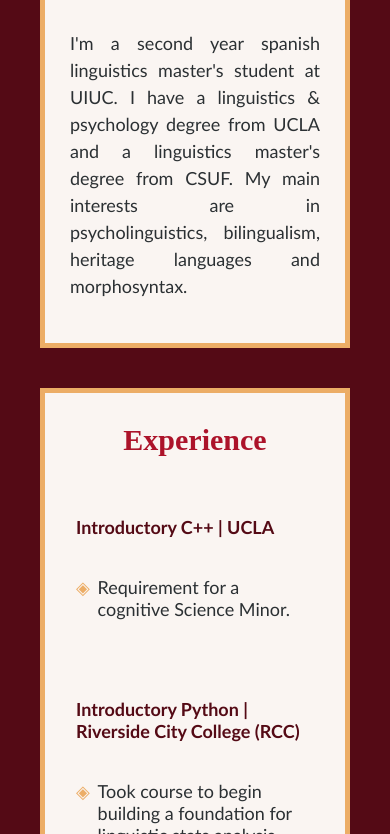
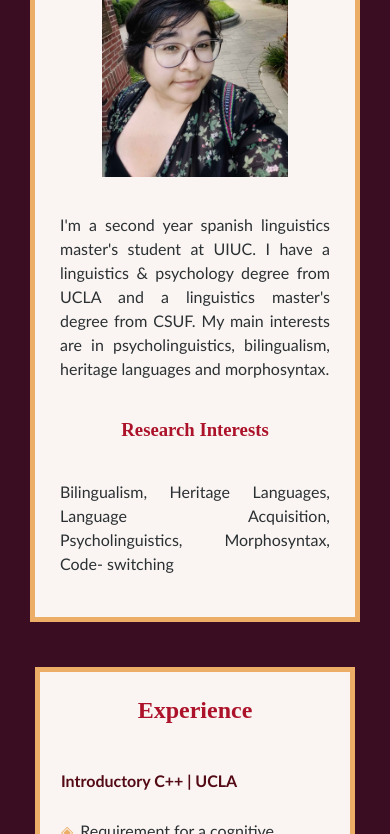
Before and after one commit to bgarciaort/brenda-garcia-ortega-luna, a plain HTML site: page index.html in a window 390 px wide. Shown: the part 463-1297 px from the top of the page. Drawn offline with Linux system fonts and the light colour scheme.

Commit message:
responsiveness added

```diff
--- a/css/index.css
+++ b/css/index.css
@@ -11,7 +11,7 @@ body {
     color:rgb(84, 10, 21);
     text-align: center;
     padding: 5px 0;
-    font-size: 30px;
+    font-size: 25px;
     border-bottom: 5px solid rgb(236, 173, 102);
   }
 
@@ -26,7 +26,7 @@ body {
 
   .navbar a {
   color: rgb(236, 173, 102);
-  padding: 15px 15px;
+  padding: 10px 10px;
   text-align: center;
   text-decoration: none;
   }
@@ -36,18 +36,37 @@ body {
   color: rgb(250, 245, 242);
   }
 
+/*title colors & box spaces */
 div {
-  background-color: rgb(250, 245, 242);
   color:rgb(172, 19, 42);
   padding: 5px;
-  margin: 10px;
+  margin: 5px;
   }
 
+/* column container */
+.column {
+  background-color: rgb(84, 10, 21);
+  display: flex;
+
+}
+
+/* sidebar column */
 .about {
+  flex: 30%;
+  margin: 20px;
   text-align: center;
-  margin:40px;
+  background-color: rgb(250, 245, 242);
   border: 5px solid rgb(236, 173, 102);
+  padding: 5px;
 }
+
+/* sidebar image */
+img {
+  width: 60%;
+  display: block;
+  margin: auto;
+}
+
  .about p {
   font-family: Gill Sans, sans-serif;
   font-size: 18px;
@@ -57,10 +76,17 @@ div {
   padding: 20px;
     }
 
-.experience {
+.main-column {
+  flex-wrap: wrap;
+  margin: auto;
+}
+.experience, .skills, .projects {
   text-align: center;
-  margin:40px;
+  margin: 20px;
+  background-color: rgb(250, 245, 242);
   border: 5px solid rgb(236, 173, 102);
+  flex: 70%;
+  padding: 5px;
 }
 
 .exp-container {
@@ -95,17 +121,6 @@ div {
 	  left: 0;
     color: rgb(236, 173, 102);
   }
-
-  .skills {
-  text-align: center;
-  margin:40px;
-  border: 5px solid rgb(236, 173, 102);
-}
-.projects {
-  text-align: center;
-  margin:40px;
-  border: 5px solid rgb(236, 173, 102);
-}
 
  ul  {
     list-style: none;
@@ -148,3 +163,47 @@ footer {
 .fa:active {
   color: rgb(172, 19, 42);
 }
+
+/** media queries**/
+
+/*standard tablet*/
+
+@media screen and (max-width: 768px){
+body{
+  font-size: 100%;
+  background-color:rgb(58,	13,	35);
+}
+header, .navbar{
+  font-size: 100%;
+}
+.column{
+  flex-wrap: wrap;
+  background-color:rgb(58,	13,	35);
+}
+.about p, .exp-container, ul {
+  flex-direction: column;
+  font-size: 100%;
+  }
+}
+
+/*phones and smaller screens*/
+
+@media screen and (max-width: 500px){
+body {
+  font-size: 100%;
+  }
+header{
+  font-size: 100%;
+  color:rgb(236, 173, 102);
+  }
+.navbar, .about p, .exp-container, ul {
+  flex-direction: column;
+  font-size: 100%;
+  }
+.navbar a {
+  color:rgb(116,	27,	71);
+  }
+.navbar a:hover {
+  background-color:rgb(116,	27,	71);
+  }
+}
--- a/index.html
+++ b/index.html
@@ -9,8 +9,12 @@
     <link rel="stylesheet" href="css/index.css">
     <!-- icons -->
     <link rel="stylesheet" href="https://cdnjs.cloudflare.com/ajax/libs/font-awesome/4.7.0/css/font-awesome.min.css">
-    </head>
+    <!-- changes screens -->
+    <meta name="viewport" content="width=device-width, initial-scale=1">
+  </head>
 <body>
+
+  <!--header and navigation bar-->
   <header>
   <h1>Brenda García Ortega</h1>
       <nav class = "navbar">
@@ -21,11 +25,22 @@
           <div><a href="#myConnect">Connect</a></div>
       </nav>
   </header>
-  <main>
+
+<main>
+<div class="column">
+
+  <!--side bar with about section-->
     <div class = "about" id="myAbout">
       <h2>About</h2>
+      <img src="css/bgoSelfie.jpg" alt="author selfie" />
       <p>I'm a second year spanish linguistics master's student at UIUC. I have a linguistics & psychology degree from UCLA and a linguistics master's degree from CSUF. My main interests are in psycholinguistics, bilingualism, heritage languages and morphosyntax. </p>
-    </div>
+      <h3>Research Interests</h3>
+    <p>Bilingualism, Heritage Languages, Language Acquisition, Psycholinguistics, Morphosyntax, Code-
+switching</p>
+  </div>
+
+<!--main column section-->
+<div class="main-column">
     <div class = "experience" id="myExperience">
       <h2>Experience</h2>
         <!-- Experience entry 1 -->
@@ -50,7 +65,7 @@
           </ul>
         </div>
         </div>
-                  <!-- Experience entry 3 -->
+          <!-- Experience entry 3 -->
         <div class="exp-container">
           <div class="title-font">
              <p class="exp-title">R & R Studio | UIUC</p>
@@ -84,6 +99,8 @@
           <li>Project 1</li>
         </ul>
     </div>
+  </div>
+</div>
      <!-- Connect Links -->
     <footer>
     <div class = "connect" id="myConnect">
@@ -91,6 +108,7 @@
       <h3>
         <a href="https://github.com/bgarciaort" class="fa fa-github"></a>
         <a href="https://www.linkedin.com/in/bgarcia118/" class="fa fa-linkedin"></a>
+        <a href="https://uofi.app.box.com/s/m8z0o8ffu5u9w19hwq6aouy3kw875kfr" class="fa fa-file"></a>
         <a href="mailto:brendag4@illinois.edu" class="fa fa-envelope"></a>
       </h3>
     </div>
```
Also changed, not shown: css/bgoSelfie.jpg (added).
